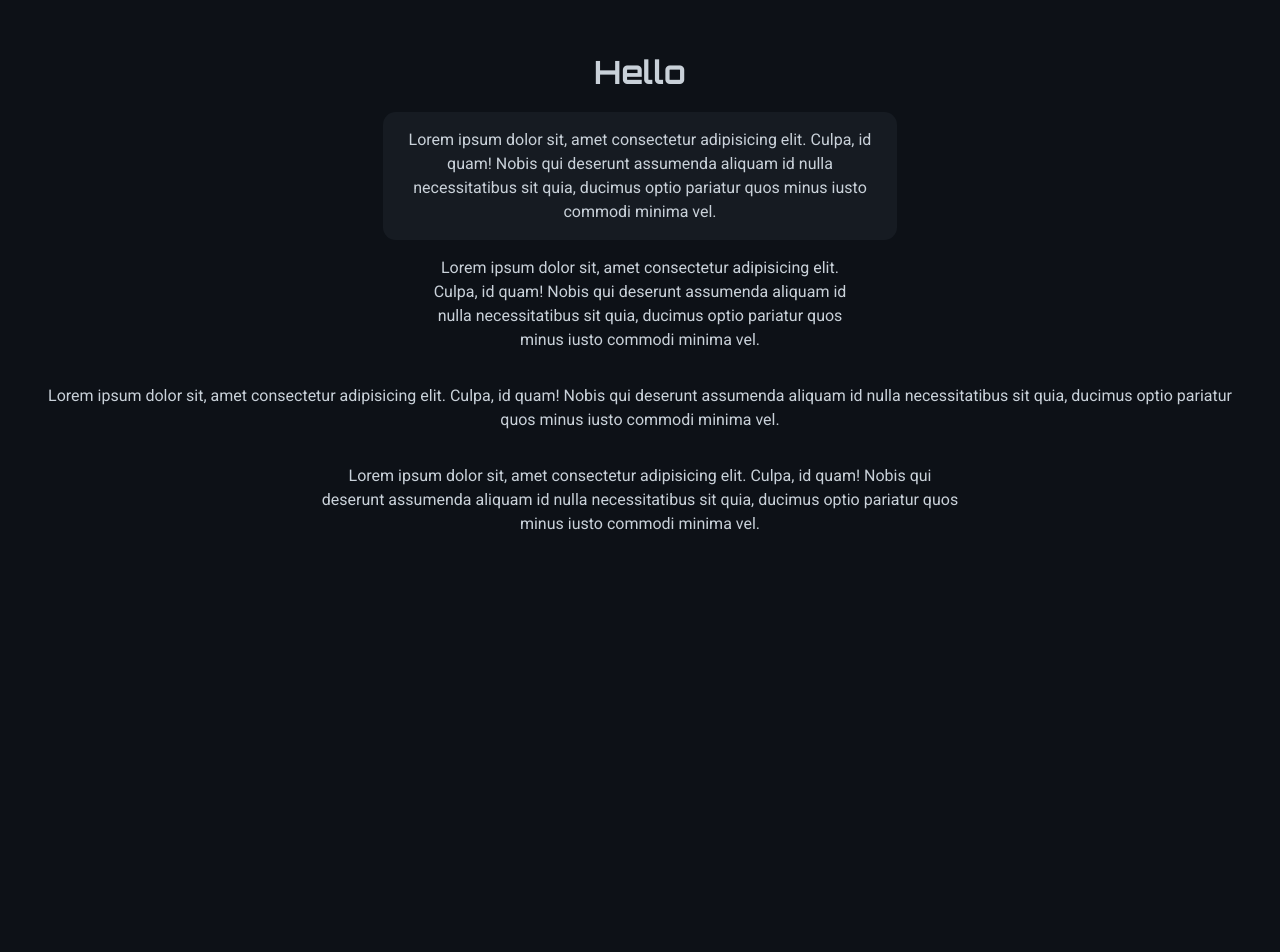
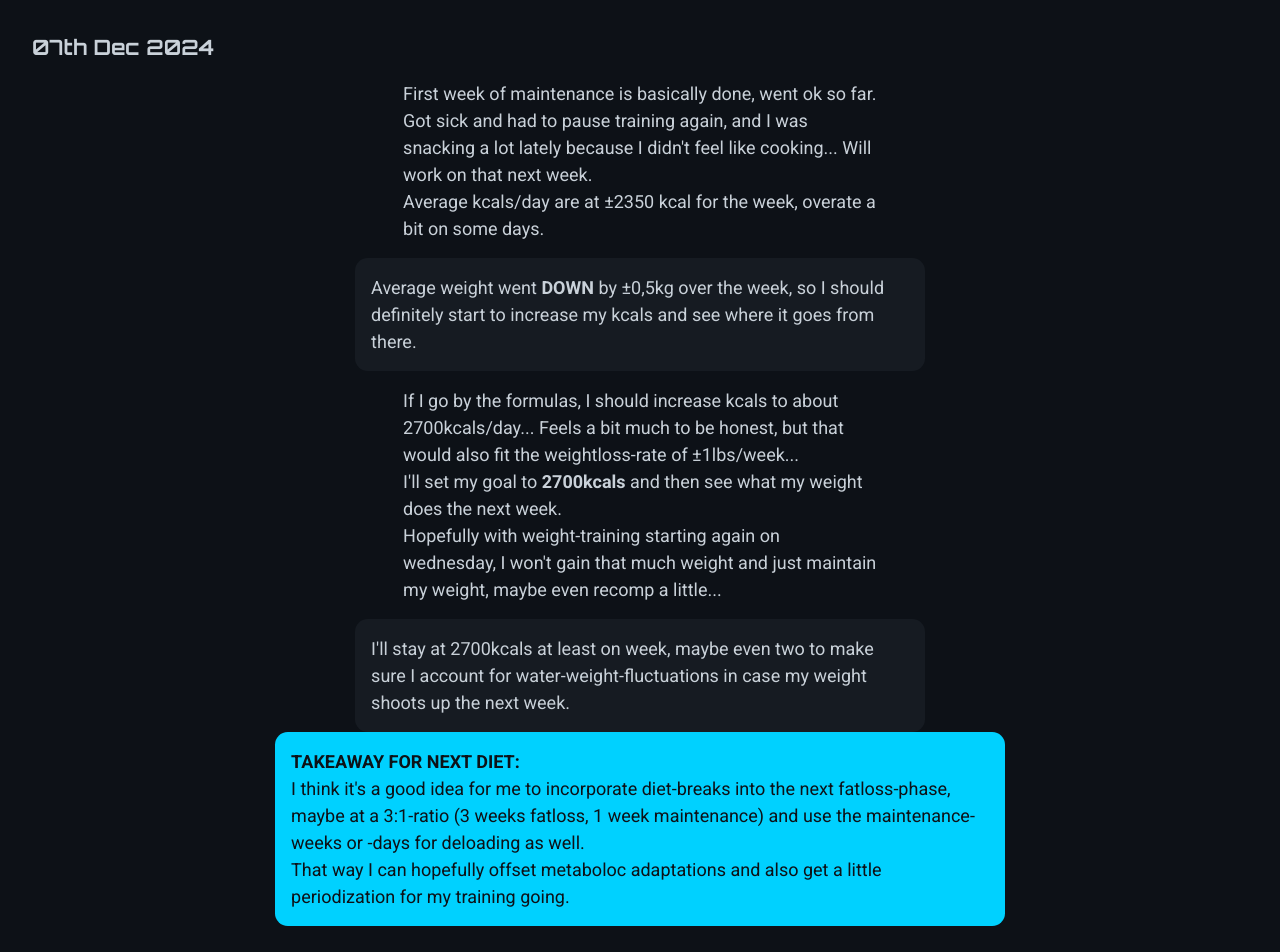
Before and after one commit to BelaGereon/fitness-journal, a React (Vite) app in the folder fitness-journal/: page / in a window 1280 px wide. Shown: the top 952 px of the page. Before the commit the page ends 800 px from the top, so only its background shows below. Built offline with nearby package versions, Linux system fonts and the light colour scheme.

Commit message:
:memo: add a first test entry from diary

```diff
--- a/fitness-journal/src/App.css
+++ b/fitness-journal/src/App.css
@@ -4,7 +4,7 @@
   max-width: 1280px;
   margin: 0 auto;
   padding: 2rem;
-  text-align: center;
+  text-align: left;
 }
 
 body {
@@ -12,6 +12,7 @@ body {
 
   font-family: "Roboto", sans-serif;
   color: var(--text-primary-color);
+  font-size: large;
 
   background-color: var(--background-color);
 }
@@ -56,6 +57,8 @@ h6 {
 
 .feature {
   grid-column: feature;
+  color: var(--background-color);
+  background-color: var(--primary-accent-color);
 }
 
 .full {
--- a/fitness-journal/src/App.tsx
+++ b/fitness-journal/src/App.tsx
@@ -4,32 +4,49 @@ function App() {
   return (
     <>
       <body>
-        <div className="content">
-          <h1>Hello</h1>
-          <p className="popout">
-            Lorem ipsum dolor sit, amet consectetur adipisicing elit. Culpa, id
-            quam! Nobis qui deserunt assumenda aliquam id nulla necessitatibus
-            sit quia, ducimus optio pariatur quos minus iusto commodi minima
-            vel.
-          </p>
-          <p>
-            Lorem ipsum dolor sit, amet consectetur adipisicing elit. Culpa, id
-            quam! Nobis qui deserunt assumenda aliquam id nulla necessitatibus
-            sit quia, ducimus optio pariatur quos minus iusto commodi minima
-            vel.
-          </p>
-          <p className="full">
-            Lorem ipsum dolor sit, amet consectetur adipisicing elit. Culpa, id
-            quam! Nobis qui deserunt assumenda aliquam id nulla necessitatibus
-            sit quia, ducimus optio pariatur quos minus iusto commodi minima
-            vel.
-          </p>
-          <p className="feature">
-            Lorem ipsum dolor sit, amet consectetur adipisicing elit. Culpa, id
-            quam! Nobis qui deserunt assumenda aliquam id nulla necessitatibus
-            sit quia, ducimus optio pariatur quos minus iusto commodi minima
-            vel.
-          </p>
+        <div className="diary-entry">
+          <h3 className="date">07th Dec 2024</h3>
+          <div className="content">
+            <div>
+              First week of maintenance is basically done, went ok so far. Got
+              sick and had to pause training again, and I was snacking a lot
+              lately because I didn't feel like cooking... Will work on that
+              next week. <br />
+              Average kcals/day are at ±2350 kcal for the week, overate a bit on
+              some days.
+            </div>
+            <div className="popout">
+              Average weight went <b>DOWN</b> by ±0,5kg over the week, so I
+              should definitely start to increase my kcals and see where it goes
+              from there.
+            </div>
+            <div>
+              If I go by the formulas, I should increase kcals to about
+              2700kcals/day... Feels a bit much to be honest, but that would
+              also fit the weightloss-rate of ±1lbs/week... <br />
+              I'll set my goal to <b>2700kcals</b> and then see what my weight
+              does the next week. <br />
+              Hopefully with weight-training starting again on wednesday, I
+              won't gain that much weight and just maintain my weight, maybe
+              even recomp a little...
+            </div>
+            <div className="popout">
+              I'll stay at 2700kcals at least on week, maybe even two to make
+              sure I account for water-weight-fluctuations in case my weight
+              shoots up the next week.
+            </div>
+            <div className="feature">
+              <b>TAKEAWAY FOR NEXT DIET:</b>
+              <br />
+              I think it's a good idea for me to incorporate diet-breaks into
+              the next fatloss-phase, maybe at a 3:1-ratio (3 weeks fatloss, 1
+              week maintenance) and use the maintenance-weeks or -days for
+              deloading as well.
+              <br />
+              That way I can hopefully offset metaboloc adaptations and also get
+              a little periodization for my training going.
+            </div>
+          </div>
         </div>
       </body>
     </>
```
